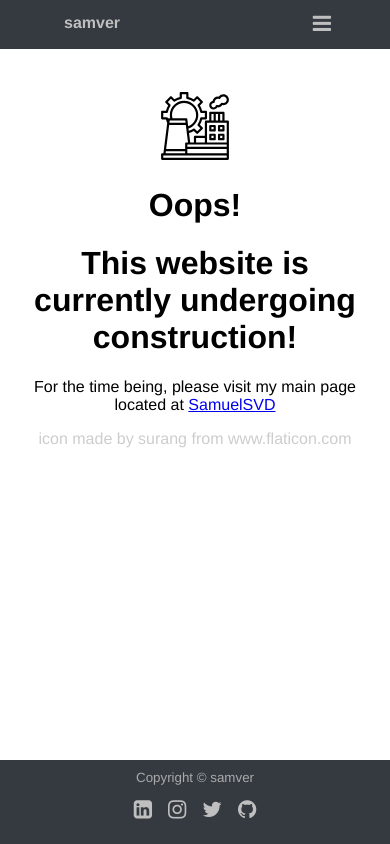
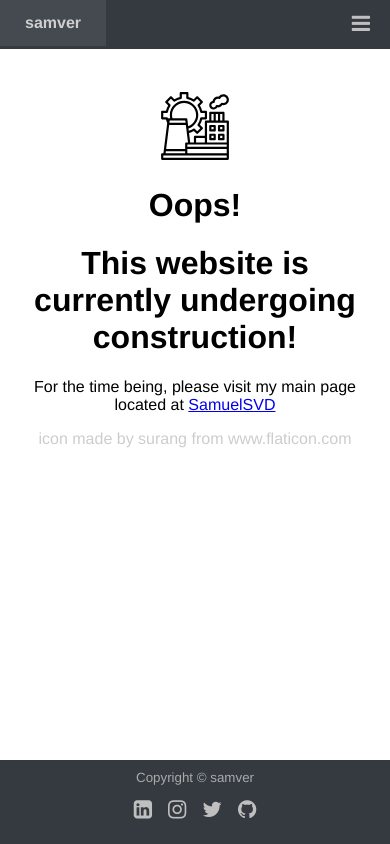
Before and after one commit to SamuelSVD/samver, an Angular app: page /under-construction in a window 390 px wide. Built offline with nearby package versions, Linux system fonts and the light colour scheme.

Commit message:
Fixed look of hamburger menu

```diff
--- a/src/svd/header/svd-header/svd-header.component.css
+++ b/src/svd/header/svd-header/svd-header.component.css
@@ -5,9 +5,9 @@
     width:100%;
 }
 .navbar {
-    margin-left: 10%;
-    margin-right: 10%;
-    width: 80%;
+    margin-left: 5%;
+    margin-right: 5%;
+    width: 90%;
     min-height: 49px;
 }
 .navbar a {
@@ -54,6 +54,12 @@ label {
     display: none;
 }
 @media screen and (max-width: 768px) {
+    .navbar {
+        margin-left: 0%;
+        margin-right: 0%;
+        width: 100%;
+        min-height: 49px;
+    }
     .navbar-main {
         margin-right: -100px;
     }
@@ -76,13 +82,25 @@ label {
         z-index: 9999;
         position: absolute;
         top: 48px;
-        left:10%;
-        width: 80%;
+        right:0%;
+        width: 100%;
         vertical-align: middle;
     }
     [type="checkbox"]:checked ~ label {
         background: #ababab;
         color: white;
+    }
+    [type="checkbox"] ~ label > .fa-bars {
+        visibility: visible;
+    }
+    [type="checkbox"]:checked ~ label > .fa-bars {
+        visibility: hidden;
+    }
+    [type="checkbox"] ~ label > .fa-close {
+        visibility: hidden;
+    }
+    [type="checkbox"]:checked ~ label > .fa-close {
+        visibility: visible;
     }
     .navbar-collapsible > ul {
         display: none;
@@ -93,9 +111,13 @@ label {
     .navbar-collapsible > ul > li{
         width:100%;
     }
+    .navbar-collapsible > ul > a {
+        border-top: dashed;
+        border-color: #3f3f3f;
+    }
     .navbar-collapsible ul > li > a{
         padding-left:10%;
-        width:80%;
-        padding-right:10%;
+        width:90%;
+        padding-right:0%;
     }
 }
--- a/src/svd/header/svd-header/svd-header.component.html
+++ b/src/svd/header/svd-header/svd-header.component.html
@@ -2,7 +2,7 @@
   <div class="navbar navbar-block theme-color-box">
     <input type="checkbox" id="nav" [checked]="showMenu" (change)="showMenu = !showMenu" />
     <label class='float-right' for="nav">
-      <i class="icon fa fa-lg fa-bars"></i>
+      <i [className]="this.showMenu ? 'icon fa fa-lg fa-close' : 'icon fa fa-lg fa-bars'"></i>
     </label>
     <div class='navbar-flex float-left navbar-collapsible theme-color-box'>
       <a routerLink="/" class='navbar-main'>samver</a>
```
Also changed, not shown: 4 other files (tests, documents, lock files or other folders).
